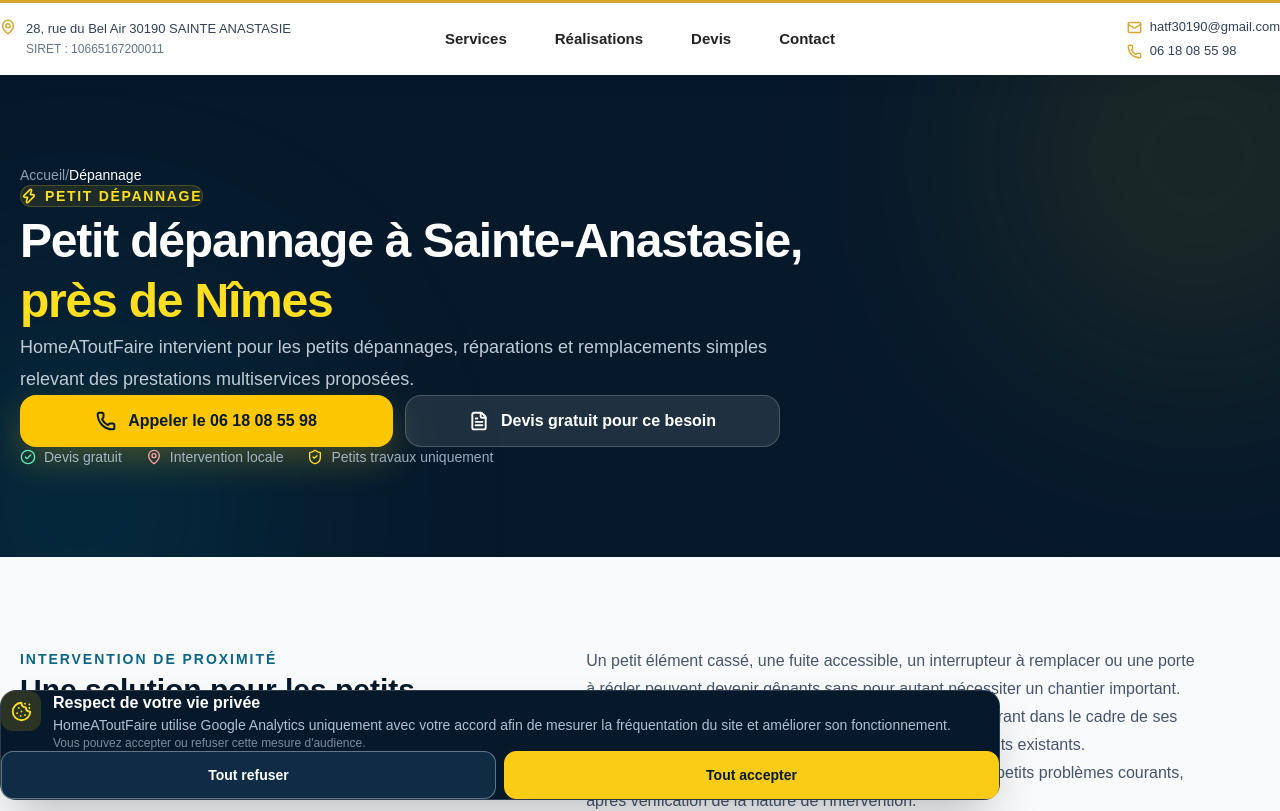
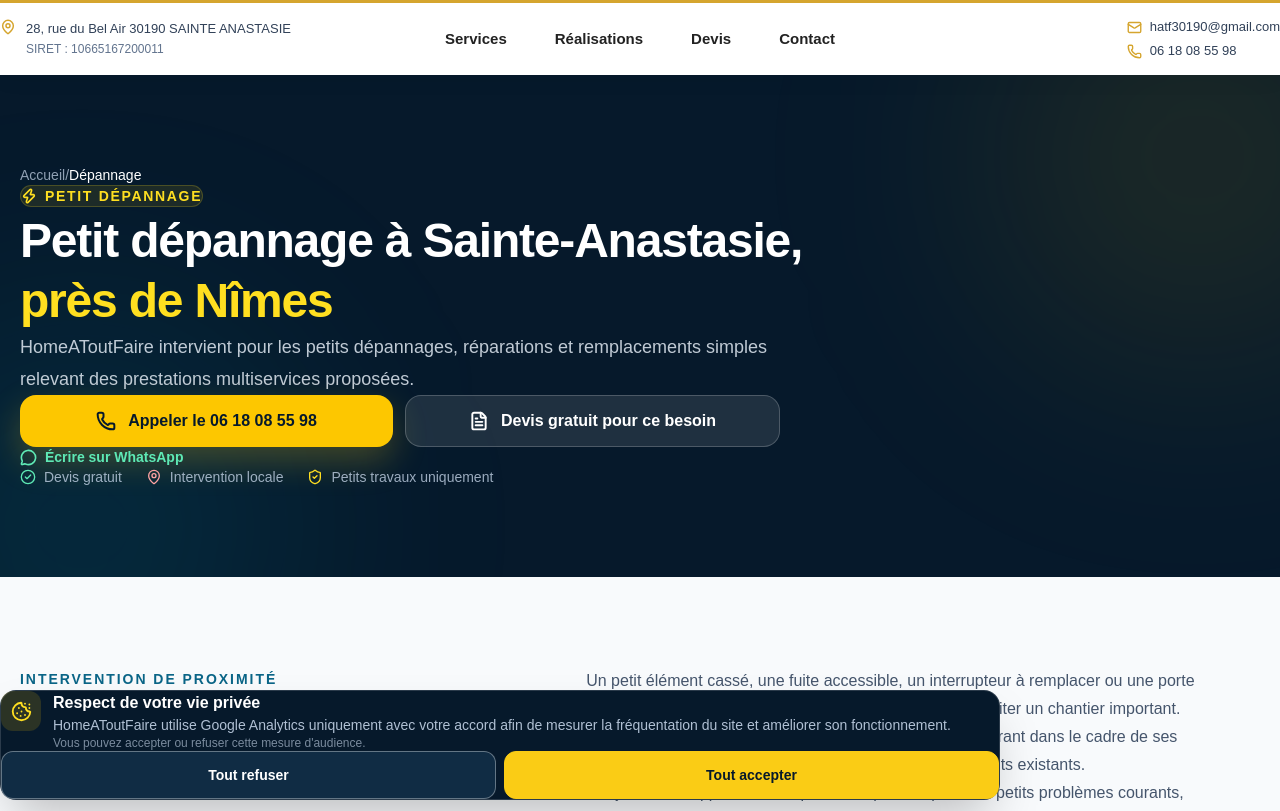
Before and after one commit to Thibal45/homeatoutfaire-premium, a Next.js app: page /depannage in a window 1280 px wide. Shown: the top 811 px of the page. Built offline with nearby package versions, Linux system fonts and the light colour scheme.

Commit message:
Ajoute WhatsApp au parcours de conversion des services

```diff
--- a/app/components/ServiceContactCta.tsx
+++ b/app/components/ServiceContactCta.tsx
@@ -1,7 +1,7 @@
 "use client";
 
 import Link from "next/link";
-import { FileText, Phone } from "lucide-react";
+import { FileText, MessageCircle, Phone } from "lucide-react";
 
 type GtagWindow = Window & {
   gtag?: (
@@ -23,6 +23,14 @@ export default function ServiceContactCta({
   const quoteHref = service
     ? `/?service=${encodeURIComponent(service)}#devis`
     : "/#devis";
+
+  const whatsappMessage = service
+    ? `Bonjour, je souhaite un renseignement pour : ${service}.`
+    : "Bonjour, je souhaite un renseignement pour des petits travaux.";
+
+  const whatsappHref = `https://wa.me/33618085598?text=${encodeURIComponent(
+    whatsappMessage,
+  )}`;
   function trackPhoneClick() {
     const analyticsWindow = window as GtagWindow;
 
@@ -41,7 +49,18 @@ export default function ServiceContactCta({
     });
   }
 
+  function trackWhatsAppClick() {
+    const analyticsWindow = window as GtagWindow;
+
+    analyticsWindow.gtag?.("event", "click_whatsapp", {
+      contact_method: "whatsapp",
+      location,
+      ...(service ? { service } : {}),
+    });
+  }
+
   return (
+    <div className="w-full">
       <div className="flex w-full flex-col gap-3 sm:flex-row">
         <a
           href="tel:0618085598"
@@ -69,5 +88,17 @@ export default function ServiceContactCta({
           </span>
         </Link>
       </div>
+
+      <a
+        href={whatsappHref}
+        target="_blank"
+        rel="noopener noreferrer"
+        onClick={trackWhatsAppClick}
+        className="mx-auto mt-3 flex w-fit items-center gap-2 rounded-xl px-3 py-2 text-sm font-semibold text-emerald-300 transition-colors hover:bg-white/8 hover:text-emerald-200"
+      >
+        <MessageCircle size={17} strokeWidth={2.3} />
+        Écrire sur WhatsApp
+      </a>
+    </div>
   );
 }
```
Lines whose indentation alone changed are shown as unchanged.
